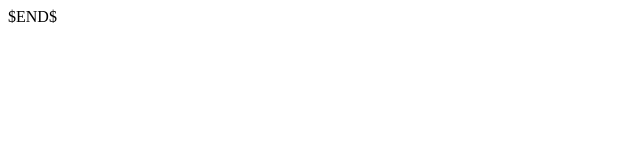
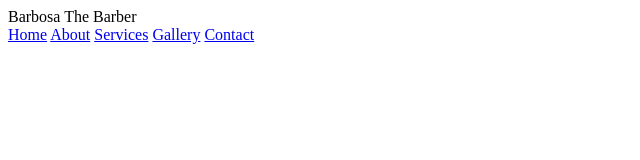
Before and after one commit to VitorBarbosaDev/barbosathebarber, a plain HTML site: page index.html in a window 1280 px wide. Shown: the whole page, without its empty margins (0-640 px from the left). Drawn offline with Linux system fonts and the light colour scheme.

Commit message:
creat header plus basic nav layout

```diff
--- a/index.html
+++ b/index.html
@@ -2,9 +2,22 @@
 <html lang="en">
 <head>
     <meta charset="UTF-8">
-    <title>$Title$</title>
+    <title>Barbosa The Barber</title>
 </head>
 <body>
-$END$
+<header class="header">
+    <div class="container">
+        <div class="header__inner">
+            <div class="header__logo">Barbosa The Barber</div>
+            <nav class="nav">
+                <a class="nav__link" href="#">Home</a>
+                <a class="nav__link" href="#">About</a>
+                <a class="nav__link" href="#">Services</a>
+                <a class="nav__link" href="#">Gallery</a>
+                <a class="nav__link" href="#">Contact</a>
+            </nav>
+        </div>
+    </div>
+    </header>
 </body>
 </html>
```
